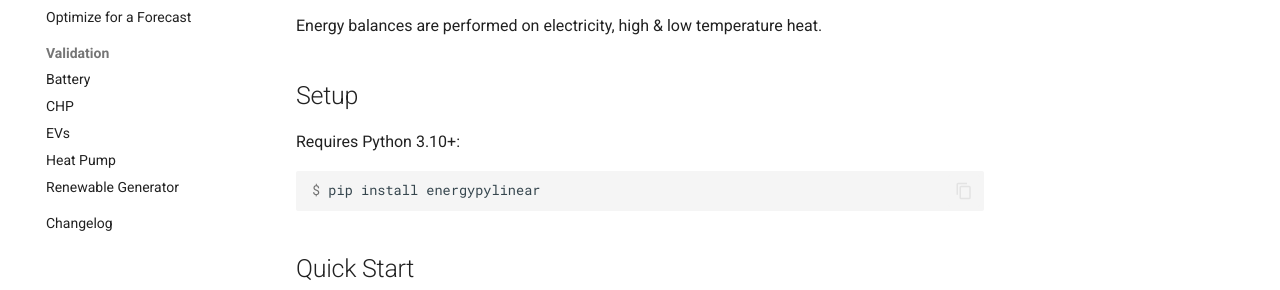
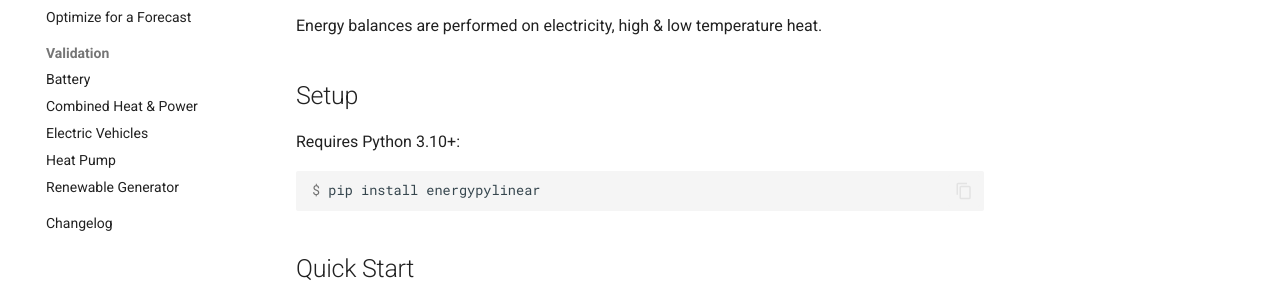
Before and after one commit to ADGEfficiency/energy-py-linear, an MkDocs documentation site: the page built from docs/docs/index.md, in a window 1280 px wide. Shown: the part 426-716 px from the top of the page. Built offline with MkDocs 1.6.1 and Material for MkDocs 9.7.7, drawn with Linux system fonts in a browser that asks for light colours; comment, search, counter and statistics services are not loaded; the version menu is left out.

Commit message:
docs: small refactors

```diff
--- a/docs/mkdocs.yml
+++ b/docs/mkdocs.yml
@@ -64,8 +64,8 @@ nav:
       - Optimize for a Forecast: how-to/dispatch-forecast.md
   - Validation:
       - Battery: validation/battery.md
-      - CHP: validation/chp.md
-      - EVs: validation/evs.md
+      - Combined Heat & Power: validation/chp.md
+      - Electric Vehicles: validation/evs.md
       - Heat Pump: validation/heat-pump.md
       - Renewable Generator: validation/renewable-generator.md
   - Changelog: changelog.md
```
